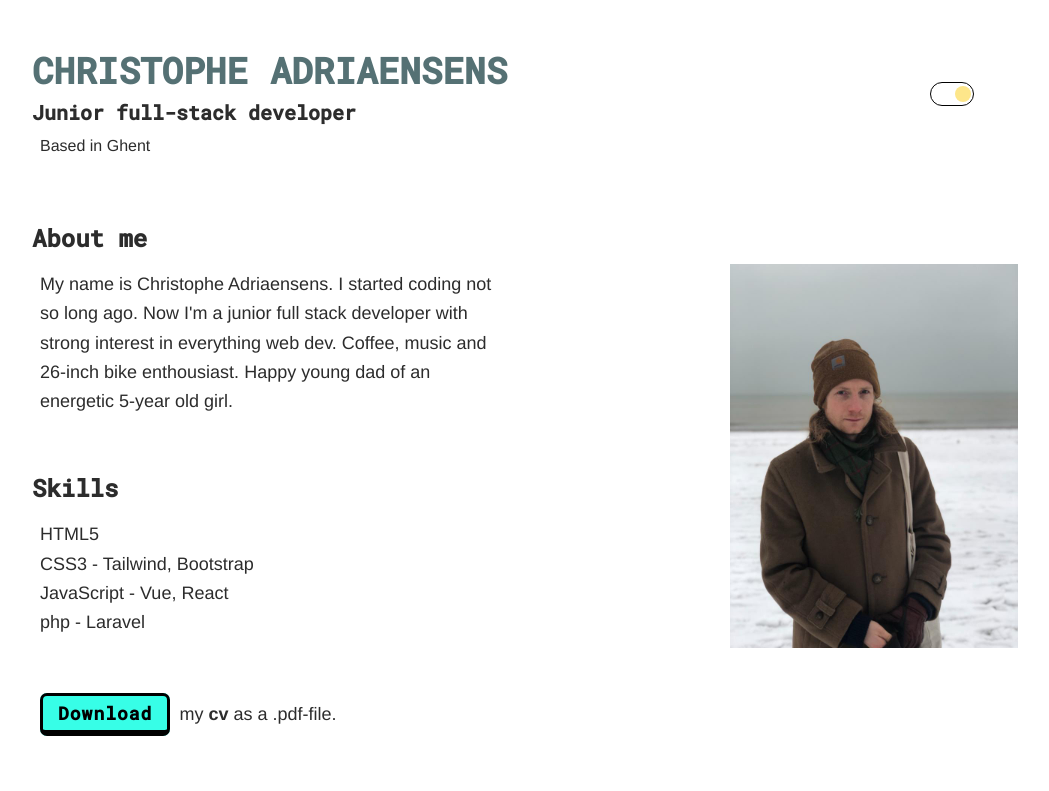
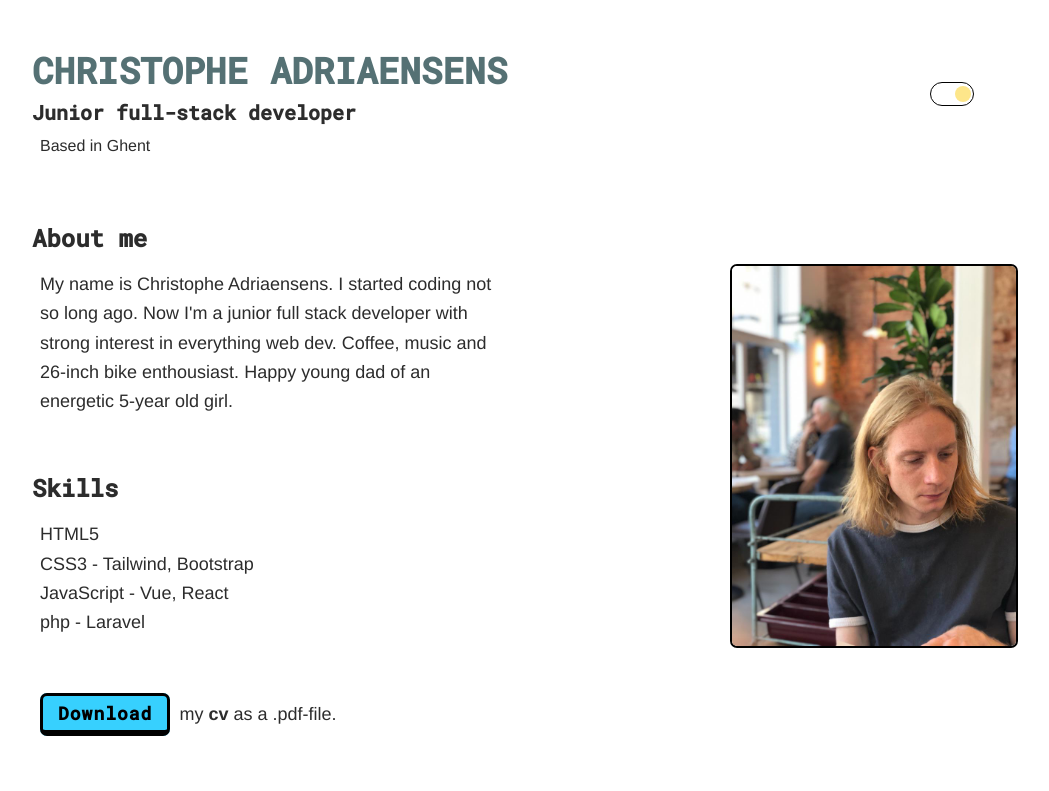
Before and after one commit to chadriae/portfolio-website-vue, a Vue app: page / in a window 1280 px wide. Shown: the top 791 px of the page, without its empty margins (112-1161 px from the left). Built offline with nearby package versions, Linux system fonts and the light colour scheme.

Commit message:
Update profile pic

```diff
--- a/src/components/About.vue
+++ b/src/components/About.vue
@@ -43,7 +43,7 @@ export default {
     props: ['mode'],
     data () {
         return {
-            recentImage: require("../assets/christopheNew.jpeg"),
+            recentImage: require("../assets/christopheNew3.jpeg"),
             oldImage: require("../assets/christopheJane.jpeg"),
             hover: false,
             pdfLink: require("../assets/cv_ChristopheAdriaensens.pdf")
@@ -74,21 +74,21 @@ export default {
     font-weight: bold;
     letter-spacing: 1px;
     box-shadow: 0 0 black;
-    transition: 0.5s;
+    transition: 0.2s;
 }
 
 #download-button:hover {
     box-shadow: -5px 5px black;
-    transform: translate(5px,-5px);
+    transform: translate(10px, 0px);
 }
 
 .button-blue {
-    background-color: #539BF5;
+    background-color: #37d0fe;
     transition: $transition;
 }
 
 .button-green {
-    background-color: #37FEE7;
+    background-color: #37d0fe;
     transition: $transition;
 }
 
@@ -110,6 +110,8 @@ export default {
     margin: 10px;
     box-shadow: 0 0 $pic-hover-color;
     transition: 0.5s;
+    border: 2px solid black;
+    border-radius: 7px;
 }
 
 .pic:hover {
--- a/src/styles/_variables.scss
+++ b/src/styles/_variables.scss
@@ -4,7 +4,7 @@
 $font-family: Avenir, Helvetica, Arial, sans-serif;
 $roboto-font: 'Roboto Mono', monospace;
 
-$pic-hover-color: rgba(255, 0, 0, 0.625);
+$pic-hover-color: #FF2D20;
 
 $white-color: rgba(255, 255, 255, 0.934);
 $dark-font-color: rgba(4, 4, 4, 0.838);
```
Also changed, not shown: src/assets/christopheNew3.jpeg (added).
